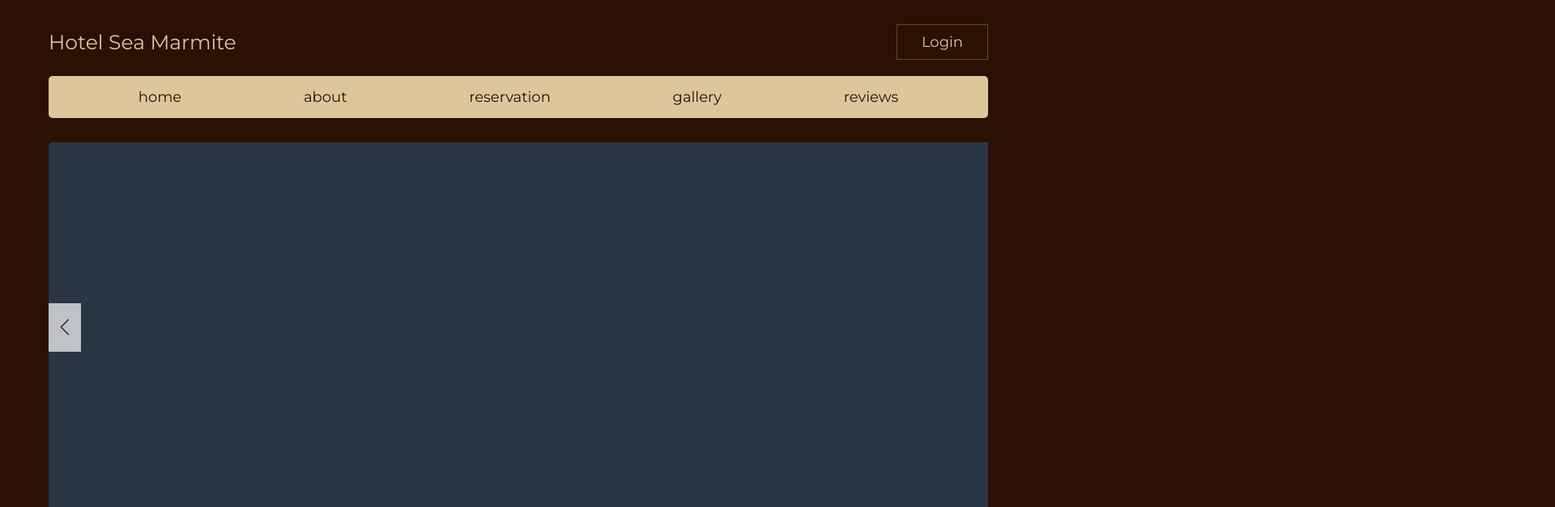
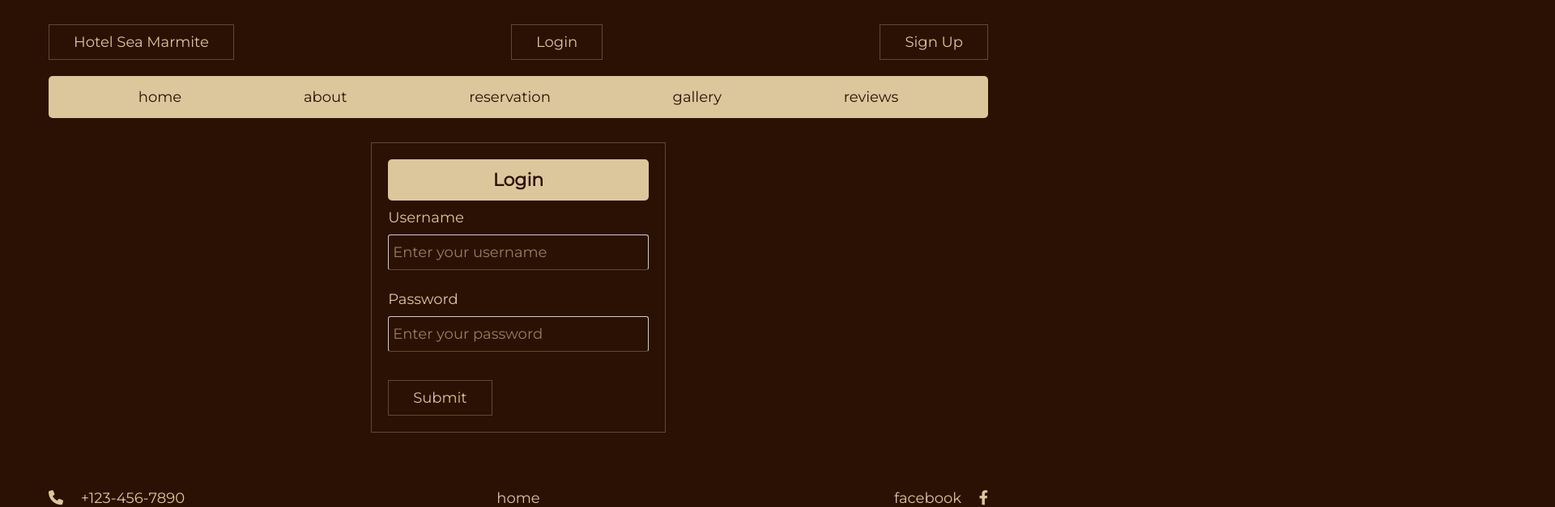
Before and after one commit to mrif449/Hotel-Management-System, a React (Create React App) app in the folder client/: page /login in a window 1280 px wide. Shown: the top 627 px of the page at 81% size, 1920 px wide, since content can reach past the window. Built offline with nearby package versions, Linux system fonts and the light colour scheme.

Commit message:
Added react-router login sign up as separate pages

```diff
--- a/client/src/App.js
+++ b/client/src/App.js
@@ -1,11 +1,14 @@
 import React from 'react';
+import { BrowserRouter } from 'react-router-dom';
 import MainComponent from './views/MainComponent';
 import './App.css';
 
 function App() {
   return (
     <div className="App">
-      <MainComponent />
+      <BrowserRouter>
+        <MainComponent />
+      </BrowserRouter>
     </div>
   );
 }
--- a/client/src/views/body/Body.js
+++ b/client/src/views/body/Body.js
@@ -1,26 +1,17 @@
 import React from "react";
-import HomeComponent from "./home-page/home";
-import AboutComponent from "./home-page/about";
-import ServicesComponent from "./home-page/services";
-import GalleryComponent from "./home-page/gallery";
-import FeedbackComponent from "./home-page/feedback";
-import ReservationComponent from "./home-page/reservation";
-import FeedbackFormComponent from "./home-page/feedbackForm";
+import { Route, Routes } from "react-router";
+import HomePageComponent from "./home-page/home-page";
 import Login from "./authentication-page/login";
 import SignIn from "./authentication-page/signin";
 
 const Body = () => {
     return (
         <div>
-            <HomeComponent />
-            <AboutComponent />
-            <ServicesComponent />
-            <ReservationComponent />
-            <GalleryComponent />
-            <FeedbackComponent />
-            <FeedbackFormComponent />
-            <Login />
-            <SignIn />
+            <Routes>
+                <Route path="/" exact element={<HomePageComponent />} />
+                <Route path="/login" exact element={<Login />} />
+                <Route path="/signup" exact element={<SignIn />} />
+            </Routes>
         </div>
     );
 }
--- a/client/src/views/body/authentication-page/login.js
+++ b/client/src/views/body/authentication-page/login.js
@@ -1,10 +1,15 @@
 import React from "react";
+
+const handleSubmit = (e) => {
+    e.preventDefault();
+    // Add your logic to handle form submission here
+}
 
 const Login = () => {
     return (
         <section className="login" id="login">
             <div className="login-container">
-                <form className="login-form">
+                <form className="login-form" onSubmit={handleSubmit}>
                     <h3>Login</h3>
                     <div className="form-group">
                         <label htmlFor="username">Username</label>
@@ -14,10 +19,7 @@ const Login = () => {
                         <label htmlFor="password">Password</label>
                         <input type="password" id="password" className="form-control" placeholder="Enter your password" />
                     </div>
-                    <button className="btn" style={{ marginRight: "10px" }} >Submit</button>
-                    <button className="btn">
-                        Sign In <i>if you don't have an account</i>
-                    </button>
+                    <button className="btn">Submit</button>
                 </form>
             </div>
         </section>
--- a/client/src/views/body/authentication-page/signin.js
+++ b/client/src/views/body/authentication-page/signin.js
@@ -1,10 +1,15 @@
 import React from "react";
+
+const handleSubmit = (e) => {
+    e.preventDefault();
+    // Add your logic to handle form submission here
+}
 
 const SignIn = () => {
     return (
         <section className="login" id="login">
             <div className="login-container">
-                <form className="login-form">
+                <form className="login-form" onSubmit={handleSubmit}>
                     <h3>SignIn</h3>
                     <div className="form-group">
                         <label htmlFor="username">Username</label>
--- /dev/null
+++ b/client/src/views/body/home-page/home-page.js
@@ -0,0 +1,24 @@
+import React from "react";
+import HomeComponent from "./home";
+import AboutComponent from "./about";
+import ServicesComponent from "./services";
+import GalleryComponent from "./gallery";
+import FeedbackComponent from "./feedback";
+import ReservationComponent from "./reservation";
+import FeedbackFormComponent from "./feedbackForm";
+
+const HomePageComponent = () => {
+    return (
+        <div>
+            <HomeComponent />
+            <AboutComponent />
+            <ServicesComponent />
+            <ReservationComponent />
+            <GalleryComponent />
+            <FeedbackComponent />
+            <FeedbackFormComponent />
+        </div>
+    )
+}
+
+export default HomePageComponent;
--- a/client/src/views/header/Header.js
+++ b/client/src/views/header/Header.js
@@ -1,4 +1,5 @@
 import React from "react";
+import { Link } from "react-router-dom";
 import Nav from "./Nav";
 
 const Header = () => {
@@ -6,8 +7,9 @@ const Header = () => {
         <section className="header">
 
             <div className="flex">
-                <a href="#home" className="logo">Hotel Sea Marmite</a>
-                <a href="#login" className="btn">Login</a>
+                <Link to="/" className="btn">Hotel Sea Marmite</Link>
+                <Link to="/login" className="btn" style={{marginLeft : "10px;"}}>Login</Link>
+                <Link to="/signup" className="btn">Sign Up</Link>
                 <div id="menu-btn" className="fas fa-bars"></div>
             </div>
 
```
